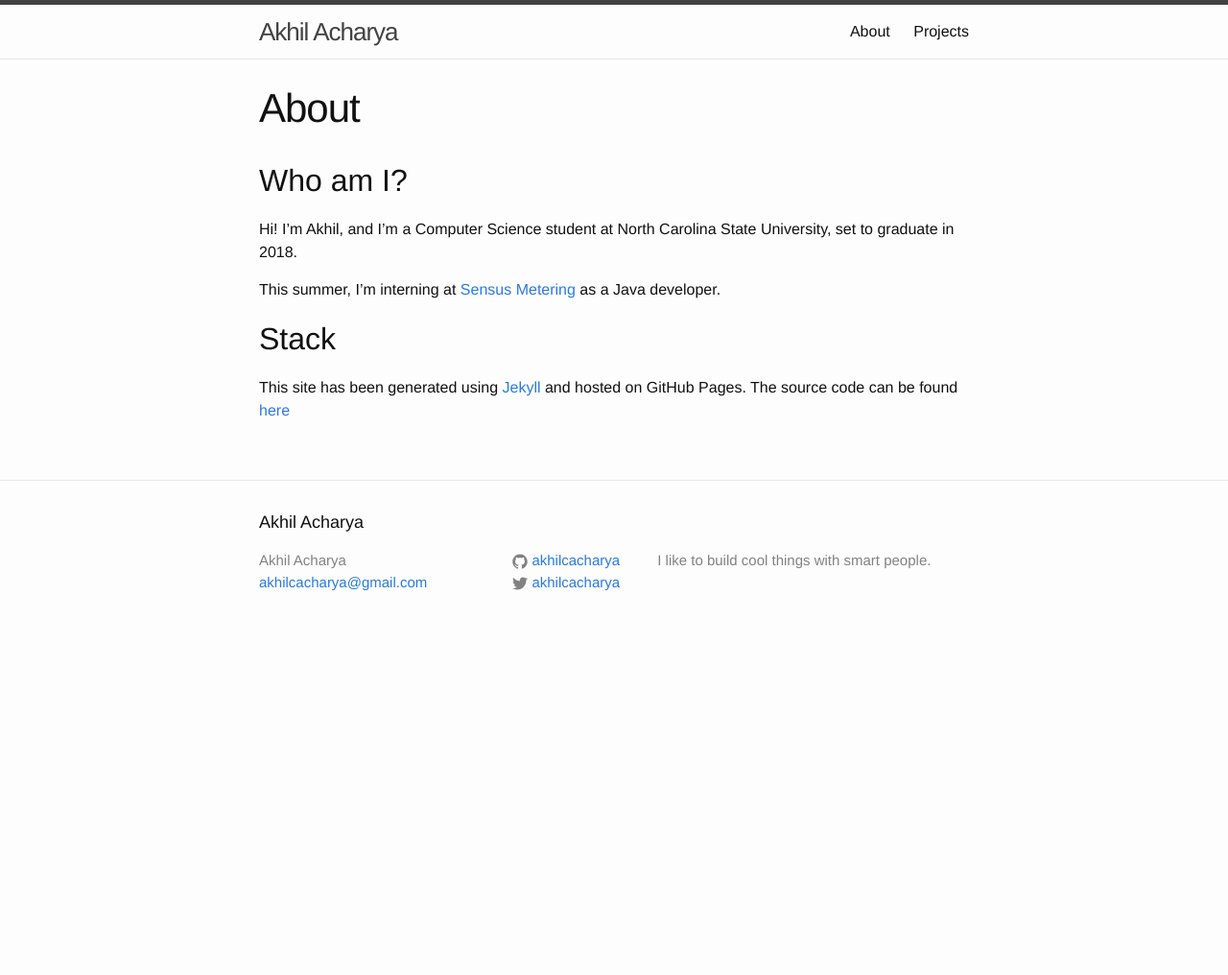
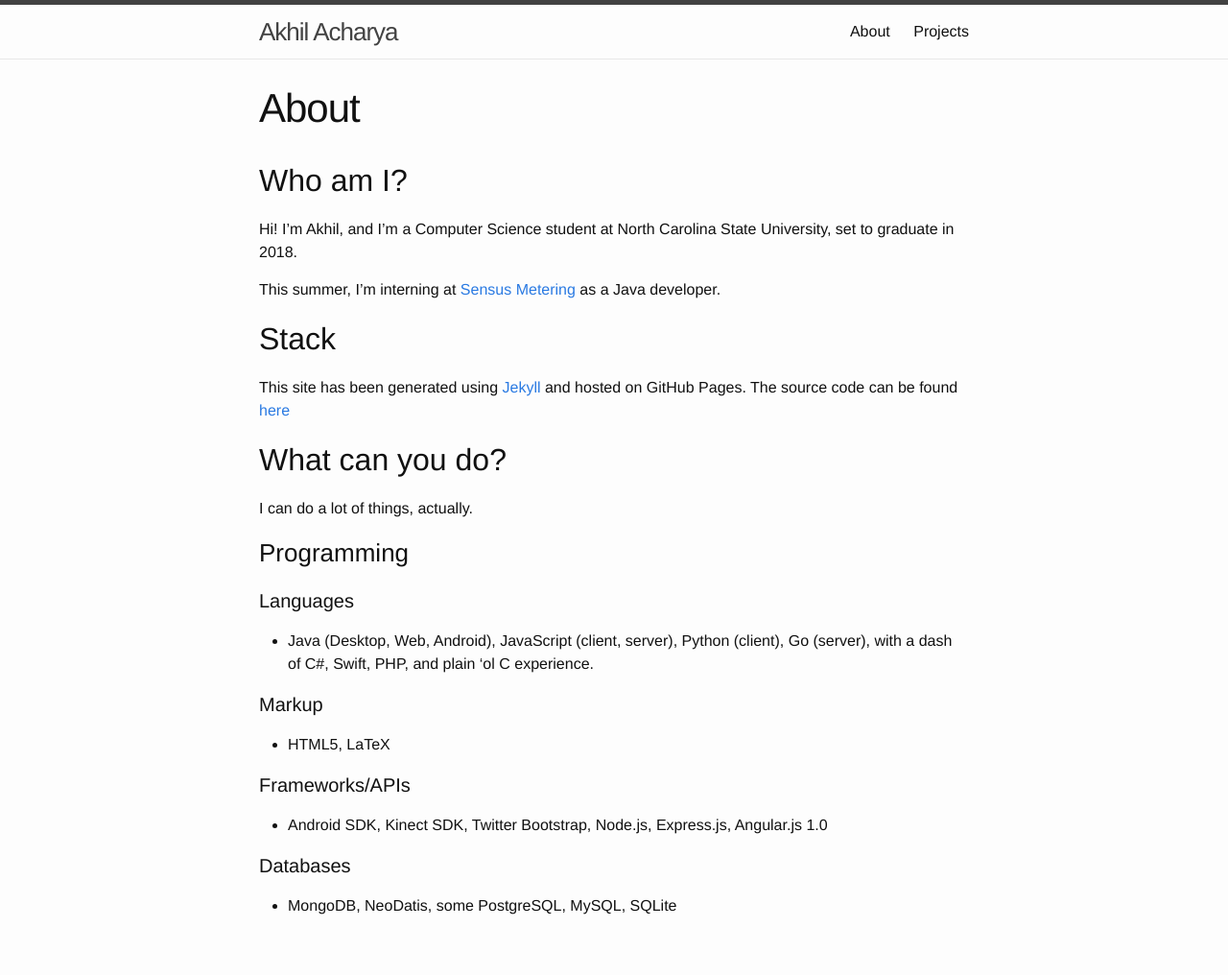
Before and after one commit to akhilcacharya/akhilcacharya.github.io, a Jekyll site: the page built from about.md, in a window 1280 px wide. Shown: the whole page at 96% size. Built offline with Jekyll 4.4.1, drawn with Linux system fonts in a browser that asks for light colours; before the commit the page ends 900 px from its top, so only the background shows below that.

Commit message:
Add starter post, remove footer, add to about.md

```diff
--- a/_config.yml
+++ b/_config.yml
@@ -2,7 +2,7 @@
 title: Akhil Acharya
 email: akhilcacharya@gmail.com
 description: > # this means to ignore newlines until "baseurl:"
-  I like to build cool things with smart people.
+  I build cool things with smart people.
 baseurl: "" # the subpath of your site, e.g. /blog/
 url: "http://akhilcacharya.me" # the base hostname & protocol for your site
 twitter_username: akhilcacharya
--- a/_layouts/default.html
+++ b/_layouts/default.html
@@ -13,8 +13,6 @@
       </div>
     </div>
 
-    {% include footer.html %}
-
   </body>
 
 </html>
--- a/about.md
+++ b/about.md
@@ -12,3 +12,25 @@ This summer, I'm interning at [Sensus Metering](http://sensus.com/web/usca) as a
 
 ##Stack
 This site has been generated using [Jekyll](http://jekyllrb.com/) and hosted on GitHub Pages. The source code can be found [here](https://github.com/akhilcacharya/akhilcacharya.github.io)
+
+##What can you do?
+
+I can do a lot of things, actually.
+
+###Programming
+
+####Languages
+
+* Java (Desktop, Web, Android), JavaScript (client, server), Python (client), Go (server), with a dash of C#, Swift, PHP, and plain 'ol C experience.
+
+####Markup
+
+* HTML5, LaTeX
+
+####Frameworks/APIs
+
+* Android SDK, Kinect SDK, Twitter Bootstrap, Node.js, Express.js, Angular.js 1.0
+
+####Databases
+
+* MongoDB, NeoDatis, some PostgreSQL, MySQL, SQLite
```
Also changed, not shown: _posts/2015-07-09-welcome-to-jekyll.markdown (deleted, +0 -25 lines), _posts/2015-7-20-welcome-to-my-blog.markdown (added, +20 -0 lines).
